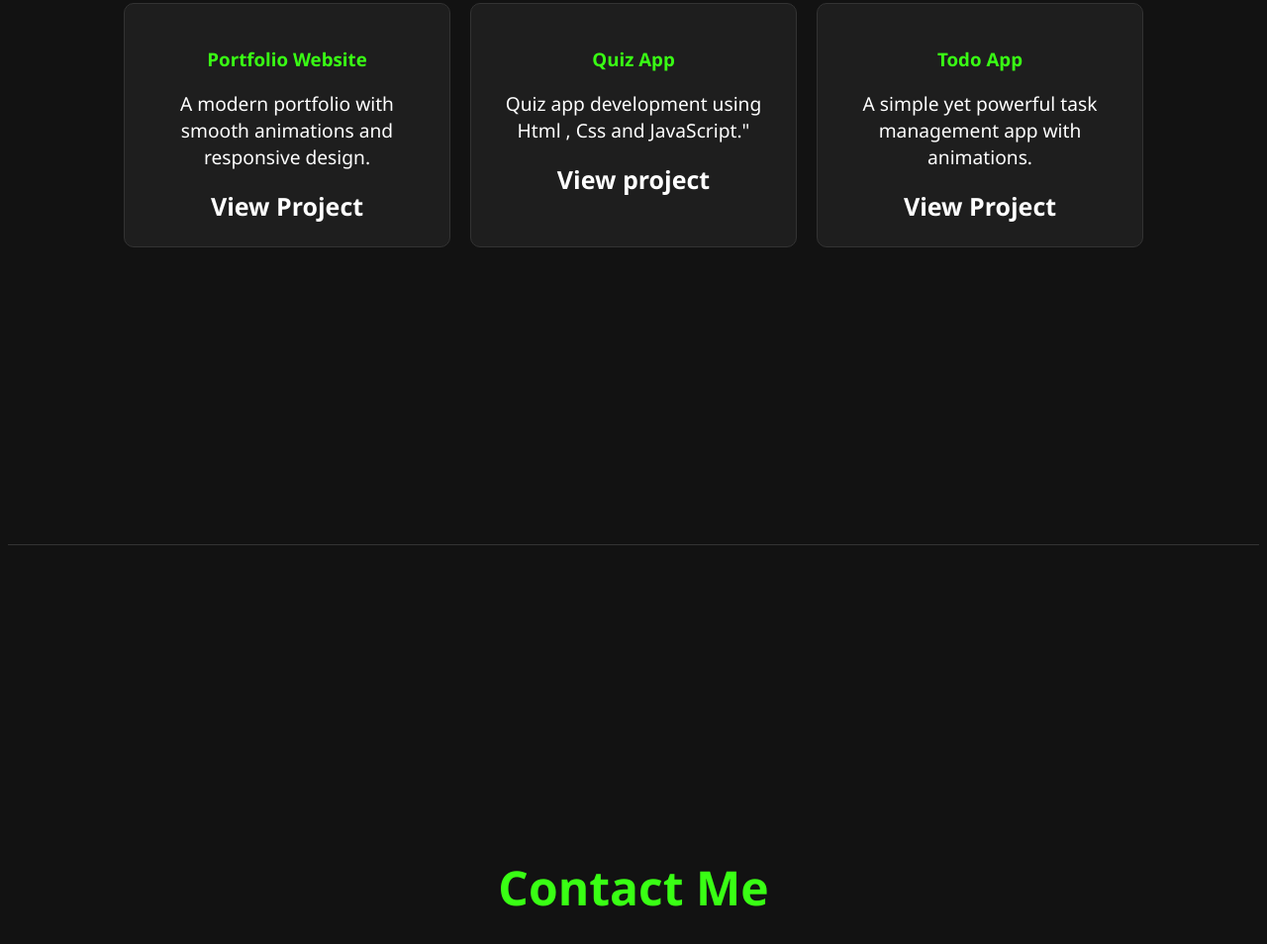
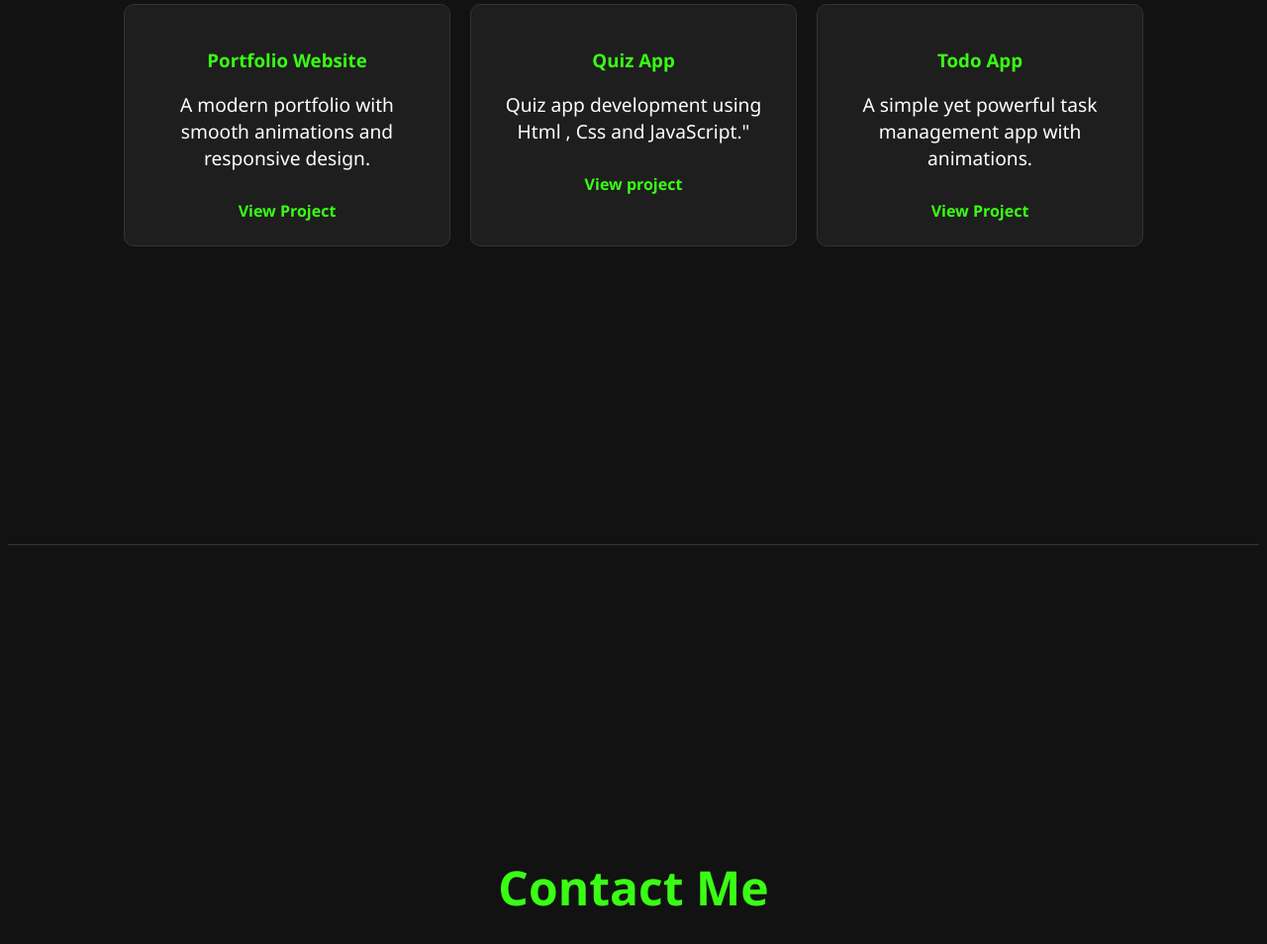
Before and after one commit to KrishnaFoujdar/My-protfolio, a plain HTML site: page index.html in a window 1280 px wide. Shown: the part 2425-3379 px from the top of the page at 99% size. Drawn offline with nearby package versions, Linux system fonts and the light colour scheme.

Commit message:
Update style.css

```diff
--- a/style.css
+++ b/style.css
@@ -160,15 +160,17 @@ header {
   width: 280px;
   transition: transform 0.3s ease, box-shadow 0.3s ease;
 }
-.project-card a{
-  color:white;
-  text-decoration:none;
-  font-size:25px;
-  font-weight:600;
+.project-card a {
+  display: inline-block;
+  margin-top: 10px;
+  color: #39ff14; /* Electric green */
+  text-decoration: none;
+  font-weight: bold;
+  transition: color 0.3s ease;
 }
-.project-card a:hover{
-  text-decoration:underline;
 
+.project-card a:hover {
+  color: white;
 }
 .project-card:hover {
   transform: translateY(-10px);
```
